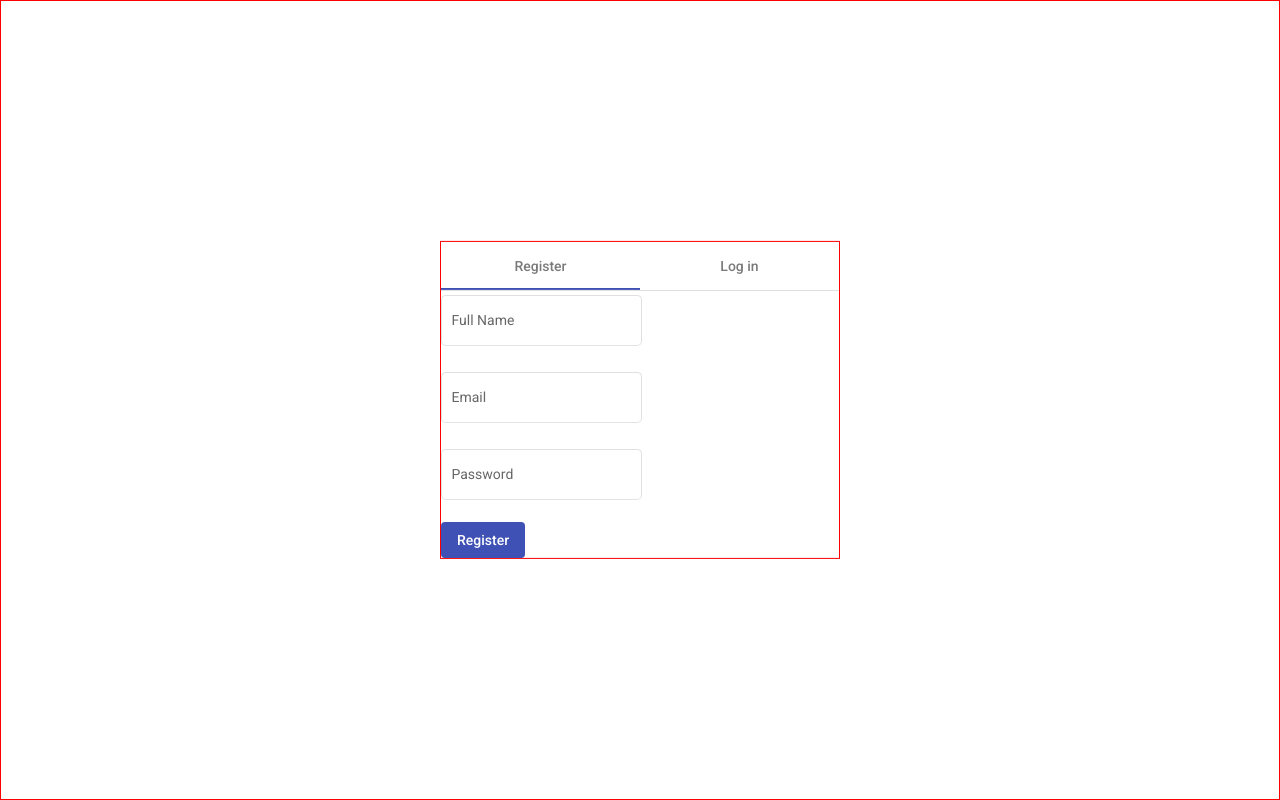
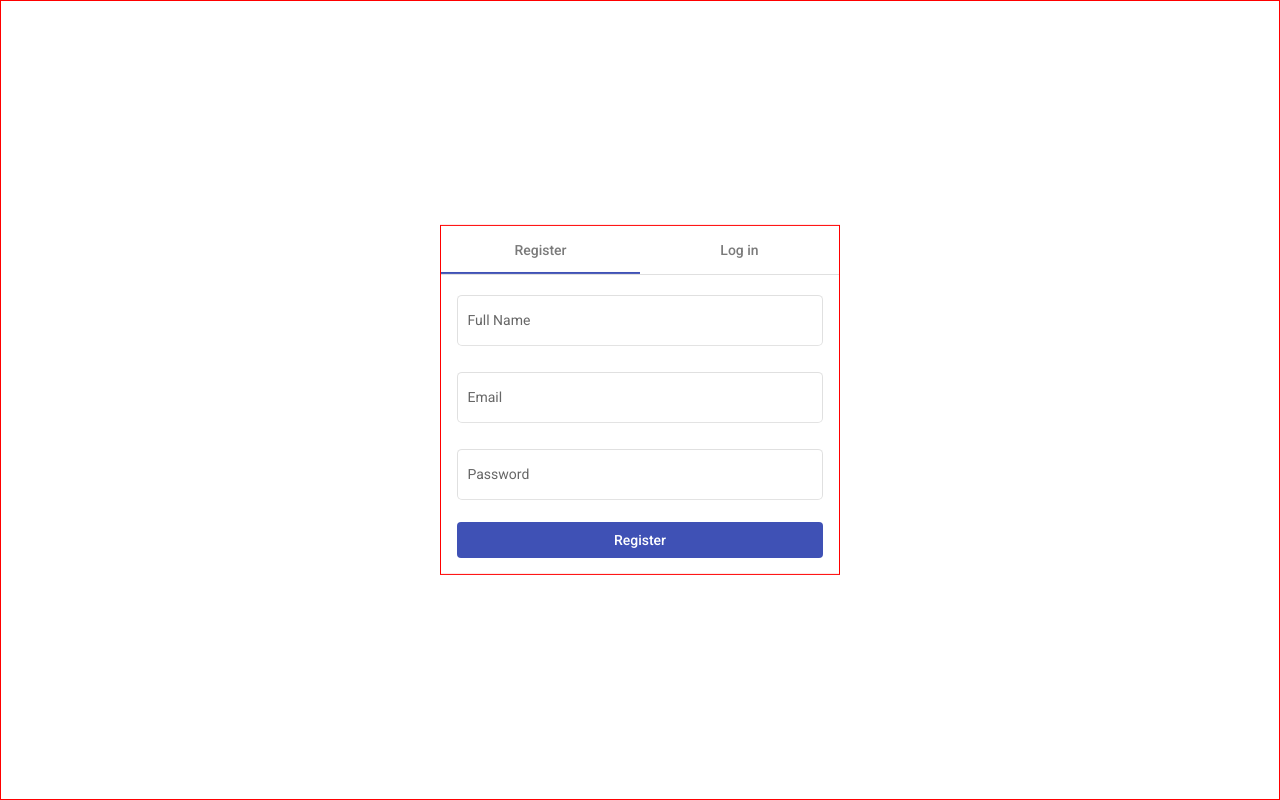
Before and after one commit to snsakib/password-manager, an Angular app: page /register-or-login in a window 1280 px wide. Built offline with nearby package versions, Linux system fonts and the light colour scheme.

Commit message:
make form inputs full width

```diff
--- a/src/app/register-or-login/login/login.component.html
+++ b/src/app/register-or-login/login/login.component.html
@@ -13,5 +13,5 @@
     </mat-form-field>
   </div>
 
-  <button mat-flat-button color="primary" type="submit">Log In</button>
+  <button mat-flat-button id="login-btn" color="primary" type="submit">Log In</button>
 </form>
--- a/src/app/register-or-login/login/login.component.scss
+++ b/src/app/register-or-login/login/login.component.scss
@@ -0,0 +1,11 @@
+form {
+    padding: 1rem;
+}
+
+mat-form-field {
+    width: 100%;
+}
+
+#login-btn {
+    width: 100%;
+}
--- a/src/app/register-or-login/register/register.component.html
+++ b/src/app/register-or-login/register/register.component.html
@@ -20,5 +20,5 @@
     </mat-form-field>
   </div>
 
-  <button mat-flat-button color="primary" type="submit">Register</button>
+  <button mat-flat-button id="register-btn" color="primary" type="submit">Register</button>
 </form>
--- a/src/app/register-or-login/register/register.component.scss
+++ b/src/app/register-or-login/register/register.component.scss
@@ -0,0 +1,11 @@
+form {
+    padding: 1rem;
+}
+
+mat-form-field {
+    width: 100%;
+}
+
+#register-btn {
+    width: 100%;
+}
```
